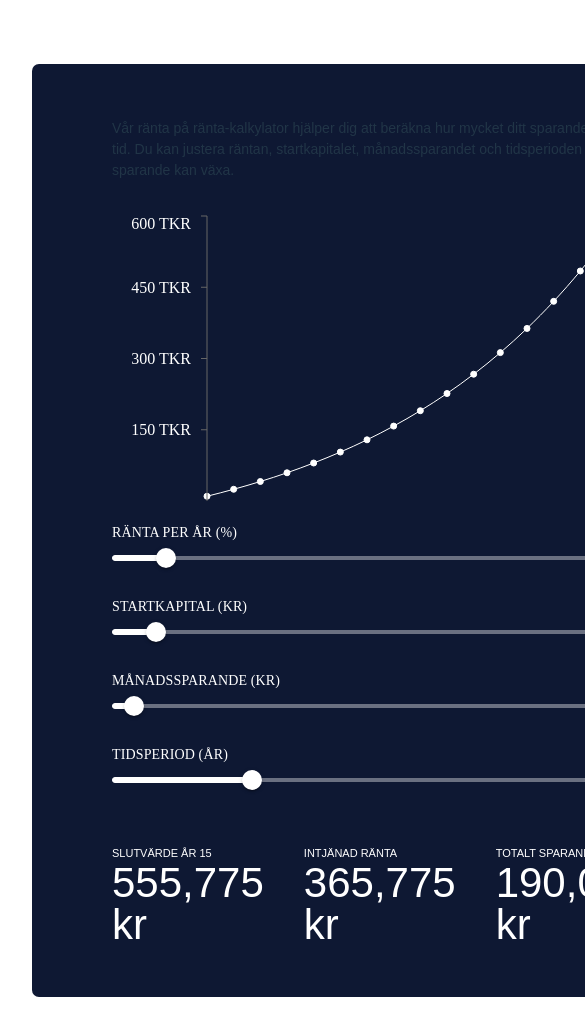
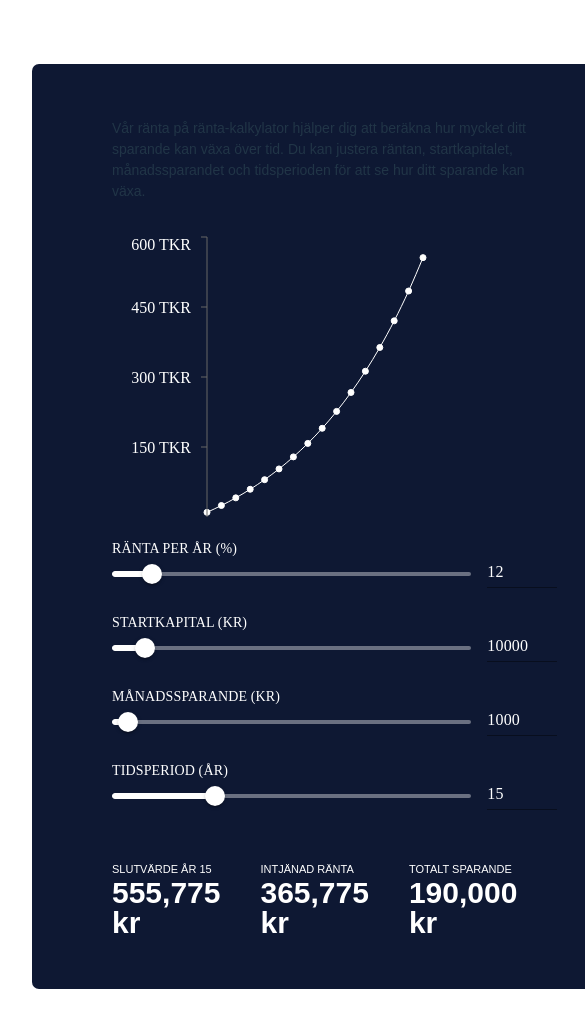
Before and after one commit to philipAson/RantaPaRanta, a React (Vite) app: page / in a window 390 px wide. Shown: the top 1029 px of the page, 585 px wide, since content can reach past the window. Built offline with nearby package versions, Linux system fonts and the light colour scheme; a web font is replaced by a local one.

Commit message:
mediaQuerry3

```diff
--- a/src/App.css
+++ b/src/App.css
@@ -104,4 +104,11 @@
     grid-column: 1 / span 2;
     justify-content: space-evenly;
   }
+  .result {
+    font-family: "bebas-neue-pro", sans-serif;
+    font-weight: 600;
+    font-size: 30px;
+    line-height: 1;
+    margin: 0;
+  }
 }
--- a/src/components/CompoundCalculator.jsx
+++ b/src/components/CompoundCalculator.jsx
@@ -1,5 +1,5 @@
 import React, { useEffect, useState } from "react";
-import { LineChart, Line, YAxis, Tooltip } from "recharts";
+import { LineChart, Line, YAxis, Tooltip, ResponsiveContainer } from "recharts";
 import CompoundInput from "./CompoundInput";
 
 const CompoundCalculator = () => {
@@ -52,7 +52,8 @@ const CompoundCalculator = () => {
         </p>
       </div>
       <div className="calc-graph">
-        <LineChart width={500} height={295} data={data}>
+        <ResponsiveContainer width="80%" height={290}>
+        <LineChart className="chart" width={500} height={295} data={data}>
           <Line
             type="monotone"
             dataKey="BELOPP"
@@ -91,6 +92,7 @@ const CompoundCalculator = () => {
             }}
           />
         </LineChart>
+        </ResponsiveContainer>
       </div>
       <div className="calc-input">
       <CompoundInput
```
Also changed, not shown: 1 other file (tests, documents, lock files or other folders).
